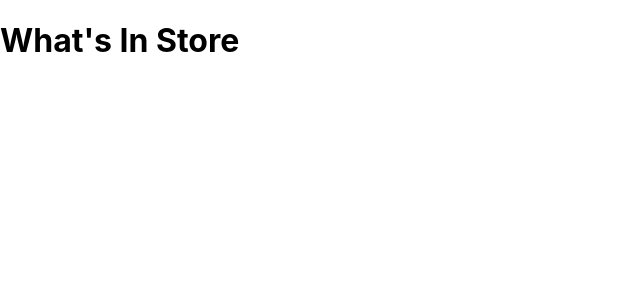
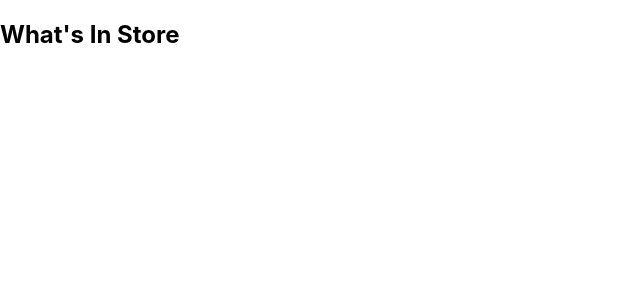
Before and after one commit to rhysco8/whats-in-store, a React (Create React App) app: page / in a window 1280 px wide. Shown: the top 300 px of the page, without its empty margins (0-640 px from the left). Built offline with nearby package versions, Linux system fonts and the light colour scheme.

Commit message:
chore: create Table class and import it to App

```diff
--- a/src/App.js
+++ b/src/App.js
@@ -1,11 +1,10 @@
 import React from 'react';
+import Table from './table.js';
 import './App.css';
 
 function App() {
   return (
-    <div>
-      <h1>What's In Store</h1>
-    </div>
+    <Table />
   );
 }
 
--- /dev/null
+++ b/src/Table.js
@@ -0,0 +1,24 @@
+import React, { Component } from 'react';
+
+class Table extends React.Component {
+  constructor(props) {
+    super(props);
+    this.state = {
+      items: [
+        { name: 'Bluebell 3 seat sofa in Charcoal brushed linen cotton', sku: 'FSBLB130BLCCHA', quantity: 1 },
+        { name: 'Isla armchair in Ash soft wool', sku: 'FSISL110STWASH', quantity: 1 },
+        { name: 'Stella medium corner sofa in Olive cotton matt velvet', sku: 'FMSTE320CMVOLI', quantity: 1 }
+      ]
+    }
+  }
+
+  render() {
+    return (
+      <div class="table table-hover">
+        <h2>What's In Store</h2>
+      </div>
+    )
+  }
+}
+
+export default Table;
```
